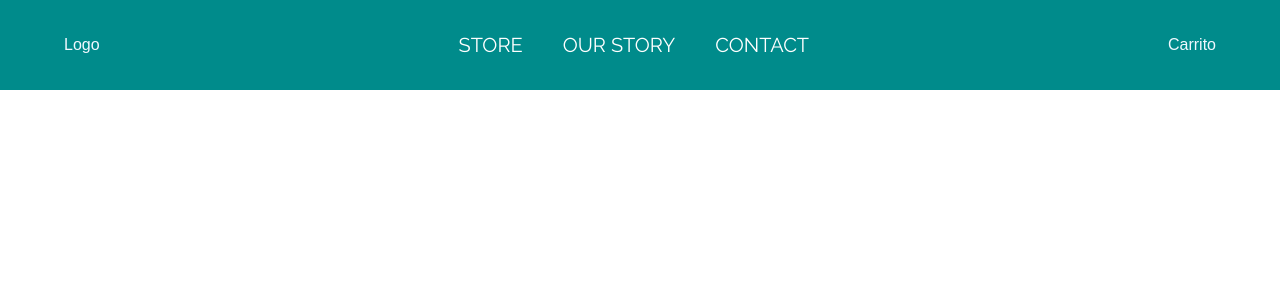
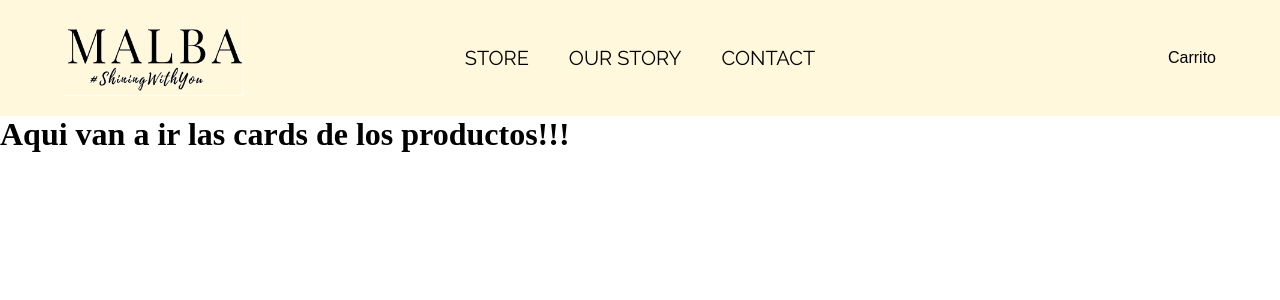
Before and after one commit to Coder-Maverick/tienda-coderhouse, a React (Create React App) app: page / in a window 1280 px wide. Shown: the top 300 px of the page. Built offline with nearby package versions, Linux system fonts and the light colour scheme.

Commit message:
Tercer desafio de CoderHouse

```diff
--- a/src/App.js
+++ b/src/App.js
@@ -1,11 +1,13 @@
+import ItemListContainer from './components/ItemListContainer';
 import NavBar from './components/NavBar';
 
 
 function App() {
   return (
-    <div className="App">
+    <>
         < NavBar />
-    </div>
+        <ItemListContainer card='Aqui van a ir las cards de los productos!!!'/>
+    </>
   );
 }
 
--- /dev/null
+++ b/src/components/CartWidget.jsx
@@ -0,0 +1,17 @@
+import React from 'react';
+import logo from '../img/logo.png';
+import styled from '@emotion/styled';
+
+////////////////////////////
+const Logo = styled.img`
+    margin-left: 0rem;
+    width: 180px;
+    height: 80px;
+`;
+const CartWidget = () => {
+    return (
+            <Logo src={logo} alt="logo-malba" />
+    )
+}
+
+export default CartWidget;
--- /dev/null
+++ b/src/components/ItemListContainer.jsx
@@ -0,0 +1,11 @@
+import React from 'react'
+
+const ItemListContainer = ({card}) => {
+    return (
+        <div>
+            <h1>{card}</h1>
+        </div>
+    )
+}
+
+export default ItemListContainer;
--- a/src/components/NavBar.css
+++ b/src/components/NavBar.css
@@ -7,25 +7,27 @@
 }
 
 nav {
-    color: aliceblue;
-    background-color: darkcyan;
+    color: black;
+    background-color: cornsilk;
     display: flex;
-    justify-content: space-around;
+    justify-content: space-between;
     align-items: center;
     min-height: 100px;
     font-family: Arial, Helvetica, sans-serif;
-    padding: 2rem 4rem;
+    padding: 1rem 4rem;
     min-height: 90px;
 }
 
 div.container {
     font-family: Raleway;
     margin: 0 auto;
-    text-align: center;
+    position: absolute;
+    left: 50%;
+    transform: translateX(-50%);
 }
 
 div.container a {
-    color: #FFF;
+    color: black;
     text-decoration: none;
     font: 20px Raleway;
     margin: 0px 10px;
@@ -41,7 +43,7 @@ div.animation a:after {
     left: 0px;
     width: 100%;
     height: 2px;
-    background: #FFF;
+    background: black;
     content: "";
     opacity: 0;
     transition: all 0.3s;
--- a/src/components/NavBar.jsx
+++ b/src/components/NavBar.jsx
@@ -1,14 +1,16 @@
 import React from 'react';
+import CartWidget from './CartWidget';
 import './NavBar.css';
+
 
 const NavBar = () => {
     return (
         <nav>
-            <div className="logo">Logo</div>
+            <div className="logo"><CartWidget /></div>
             <div className="container animation">
-                <a>STORE</a>
-                <a>OUR STORY</a>
-                <a>CONTACT</a>
+                <a href="#!">STORE</a>
+                <a href="#!">OUR STORY</a>
+                <a href="#!">CONTACT</a>
             </div>
             <div className="carrito">Carrito</div>
         </nav>
```
Also changed, not shown: src/img/logo.png (added).
